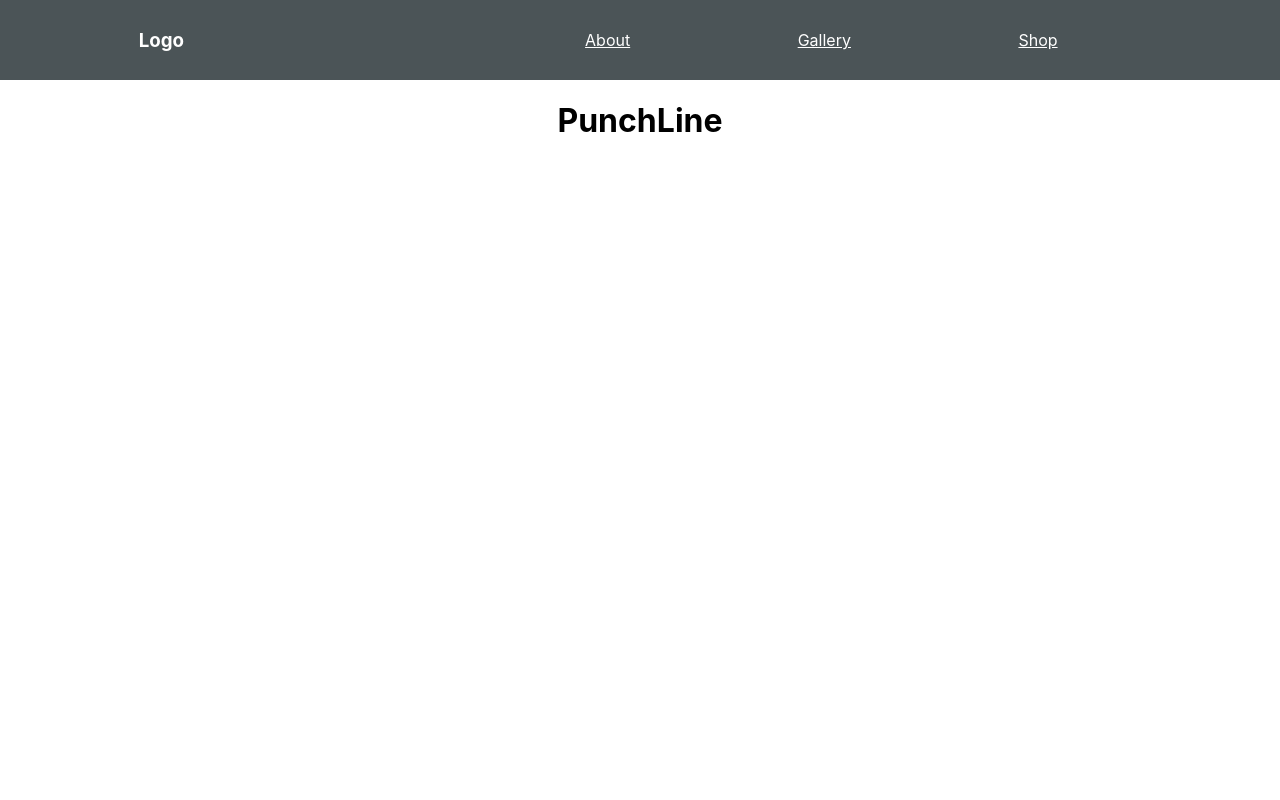
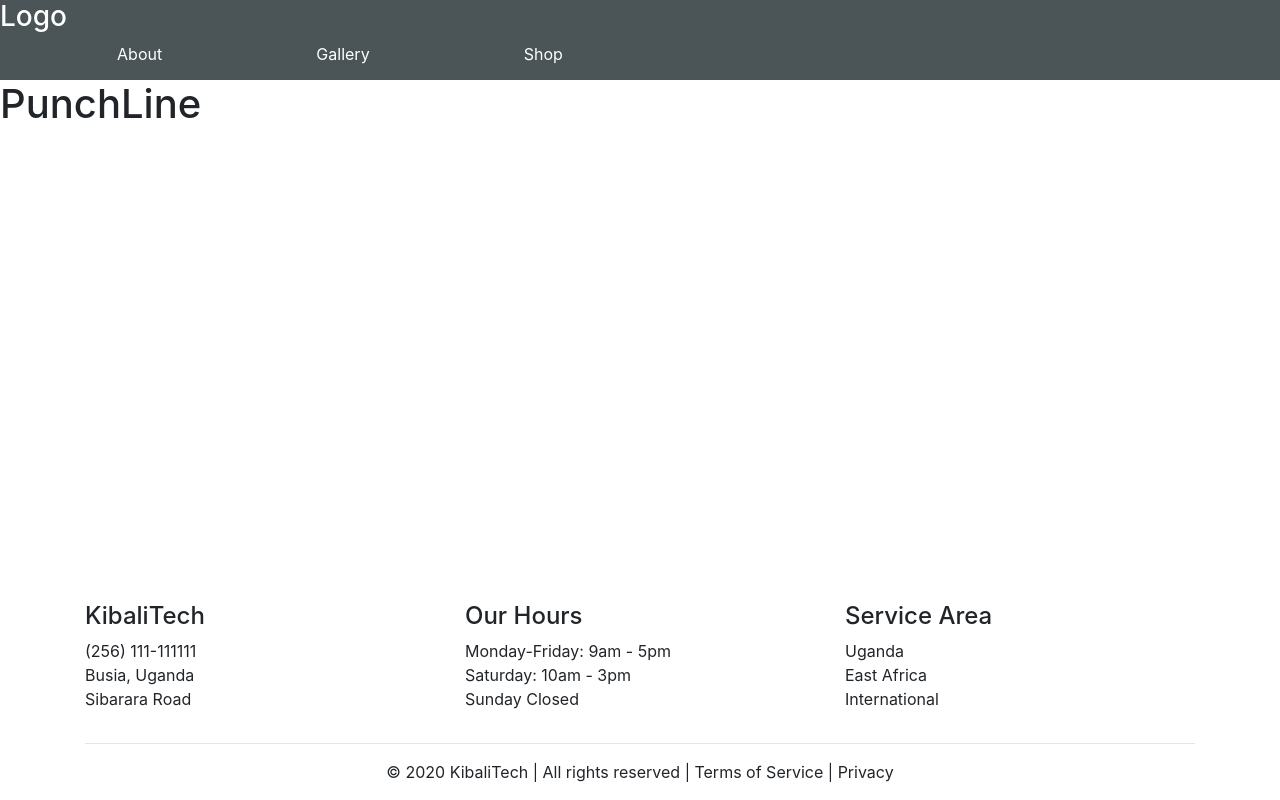
Before and after one commit to kibalitek/my-app, a React (Create React App) app: page /shop/1 in a window 1280 px wide. Built offline with nearby package versions, Linux system fonts and the light colour scheme; no server answers.

Commit message:
added footer

```diff
--- a/package.json
+++ b/package.json
@@ -8,9 +8,11 @@
     "@testing-library/user-event": "^7.2.1",
     "bootstrap": "^4.5.0",
     "react": "^16.13.1",
+    "react-bootstrap": "^1.3.0",
     "react-dom": "^16.13.1",
     "react-router-dom": "^5.2.0",
-    "react-scripts": "3.4.1"
+    "react-scripts": "3.4.1",
+    "yarn": "^1.22.4"
   },
   "scripts": {
     "start": "react-scripts start",
--- a/src/App.css
+++ b/src/App.css
@@ -18,3 +18,13 @@ nav {
   align-items: center;
   list-style: none;
 }
+
+.page-container {
+  display: flex;
+  flex-direction: column;
+  min-height: 100vh;
+}
+
+.content-wrap {
+  flex: 1;
+}
--- a/src/App.js
+++ b/src/App.js
@@ -3,15 +3,18 @@ import "./App.css";
 import Nav from "./Nav";
 import About from "./About";
 import Shop from "./Shop";
-import Gallery from "./Gallery"
+import Gallery from "./Gallery";
 import PunchLine from "./PunchLine";
 import { BrowserRouter as Router, Switch, Route } from "react-router-dom";
+import Footer from "./Footer";
+import "bootstrap/dist/css/bootstrap.min.css";
+import "./Footer.css";
 
 function App() {
   return (
-    <Router>
-      <div className="App">
-        <div>
+    <div className="page-container">
+      <div className="content-wrap">
+        <Router>
           <Nav />
           <Switch>
             <Route path="/" exact component={Home} />
@@ -20,16 +23,13 @@ function App() {
             <Route path="/shop" exact component={Shop} />
             <Route path="/shop/:id" component={PunchLine} />
           </Switch>
-        </div>
+        </Router>
       </div>
-    </Router>
+      <Footer />
+    </div>
   );
 }
 
-const Home = () => (
-  <div>
-    <h1>Home Page</h1>
-  </div>
-);
+const Home = () => <div></div>;
 
 export default App;
--- /dev/null
+++ b/src/Footer.css
@@ -0,0 +1,8 @@
+main-footer {
+  color: white;
+  background-color: tomato;
+  padding-top: 3cm;
+  position: relative;
+  bottom: 0;
+  width: 100%;
+}
--- /dev/null
+++ b/src/Footer.js
@@ -0,0 +1,48 @@
+import React from "react";
+
+function Footer() {
+  return (
+    <div className="main-footer">
+      <div className="container">
+        <div className="row">
+          {/* column1 */}
+          <div className="col">
+            <h4>KibaliTech</h4>
+            <ul className="list-unstyled">
+              <li>(256) 111-111111</li>
+              <li>Busia, Uganda</li>
+              <li>Sibarara Road</li>
+            </ul>
+          </div>
+          {/* column2 */}
+          <div className="col">
+            <h4>Our Hours</h4>
+            <ul className="list-unstyled">
+              <li>Monday-Friday: 9am - 5pm</li>
+              <li>Saturday: 10am - 3pm</li>
+              <li>Sunday Closed</li>
+            </ul>
+          </div>
+          {/* column3 */}
+          <div className="col">
+            <h4>Service Area</h4>
+            <ul className="list-unstyled">
+              <li>Uganda</li>
+              <li>East Africa</li>
+              <li>International</li>
+            </ul>
+          </div>
+        </div>
+        <hr />
+        <div className="row">
+          <p className="col-sm d-flex justify-content-center">
+            &copy; {new Date().getFullYear()} KibaliTech | All rights reserved |
+            Terms of Service | Privacy
+          </p>
+        </div>
+      </div>
+    </div>
+  );
+}
+
+export default Footer;
```
Also changed, not shown: 1 other file (tests, documents, lock files or other folders).
